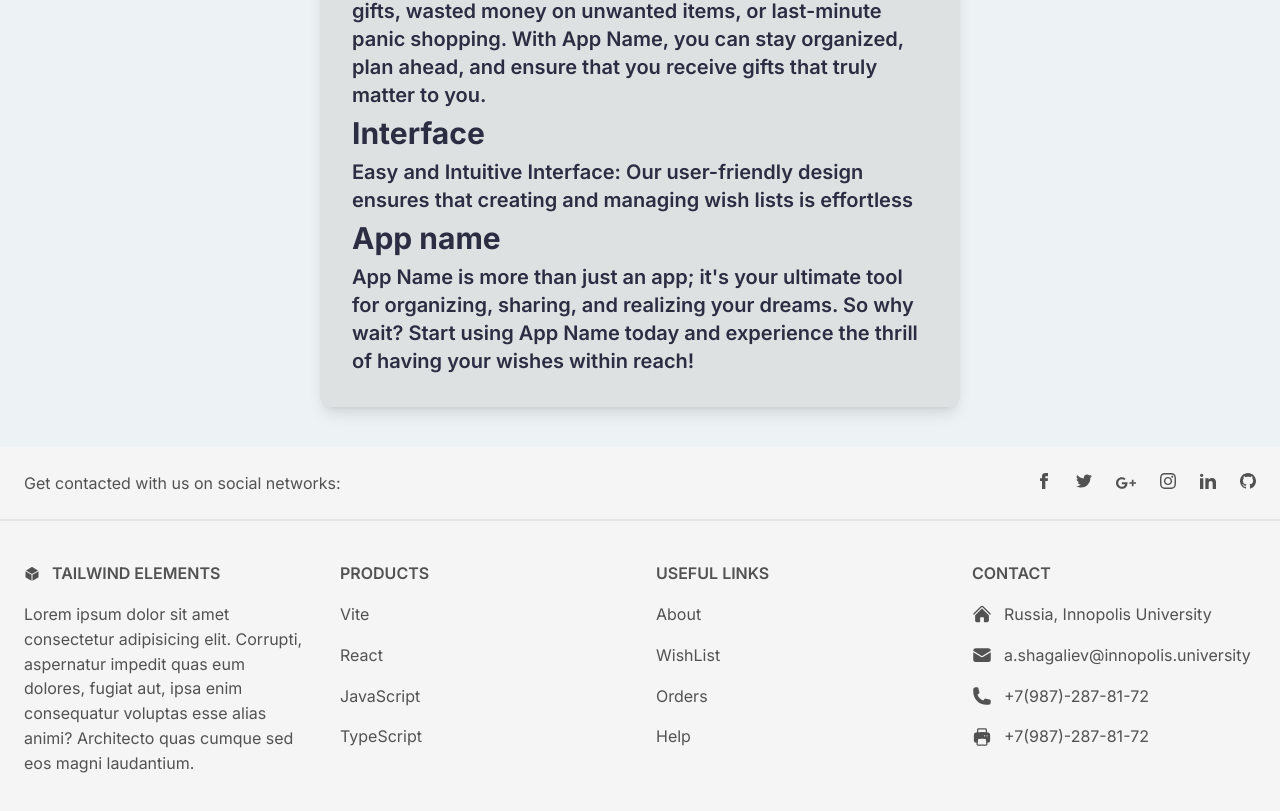
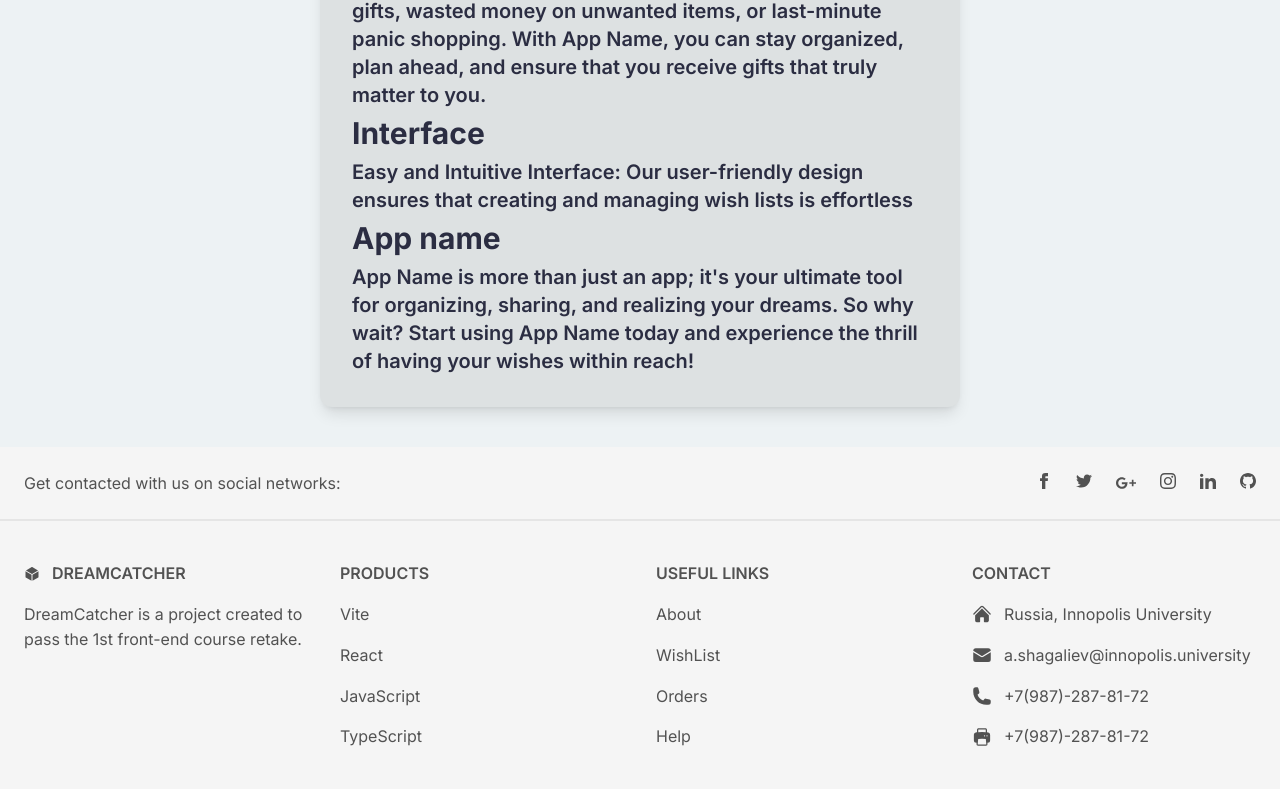
Before and after one commit to G3nD4/front-retake-project, a Next.js app: page /about in a window 1280 px wide. Shown: the part 355-1166 px from the top of the page. After the commit the page ends 1144 px from the top, so only its background shows below. Built offline with nearby package versions, Linux system fonts and the light colour scheme.

Commit message:
feat[web]: added meta

```diff
--- a/app/page.tsx
+++ b/app/page.tsx
@@ -120,13 +120,11 @@ export function Footer() {
               >
                 <path d="M12.378 1.602a.75.75 0 00-.756 0L3 6.632l9 5.25 9-5.25-8.622-5.03zM21.75 7.93l-9 5.25v9l8.628-5.032a.75.75 0 00.372-.648V7.93zM11.25 22.18v-9l-9-5.25v8.57a.75.75 0 00.372.648l8.628 5.033z" />
               </svg>
-              Tailwind ELEMENTS
+              DreamCatcher
             </h6>
             <p>
-              Lorem ipsum dolor sit amet consectetur adipisicing elit. Corrupti,
-              aspernatur impedit quas eum dolores, fugiat aut, ipsa enim
-              consequatur voluptas esse alias animi? Architecto quas cumque sed
-              eos magni laudantium.
+              DreamCatcher is a project created to pass the 1st front-end course
+              retake.
             </p>
           </div>
           <div className="">
--- a/app/wishList/[id]/page.tsx
+++ b/app/wishList/[id]/page.tsx
@@ -6,6 +6,7 @@ import { useDisclosure } from "@mantine/hooks";
 import { deleteItem, getAllItems } from "../../../app/wishList/firebase";
 import { useEffect, useState } from "react";
 import { useRouter } from "next/navigation";
+import Head from "next/head";
 
 type WishInfoProps = {
   params: { id: number };
@@ -34,6 +35,14 @@ export default function WishInfo({ params }: WishInfoProps) {
   return (
     wish && (
       <>
+        <Head>
+          <title>{wish.name}</title>
+          <meta
+            charSet="utf-8"
+            name="description"
+            content="Full information about your wish"
+          />
+        </Head>
         <Modal opened={opened} onClose={close} title="Confirmation">
           <div className="flex flex-col gap-10">
             <h1 className="text-md font-semibold">
```
